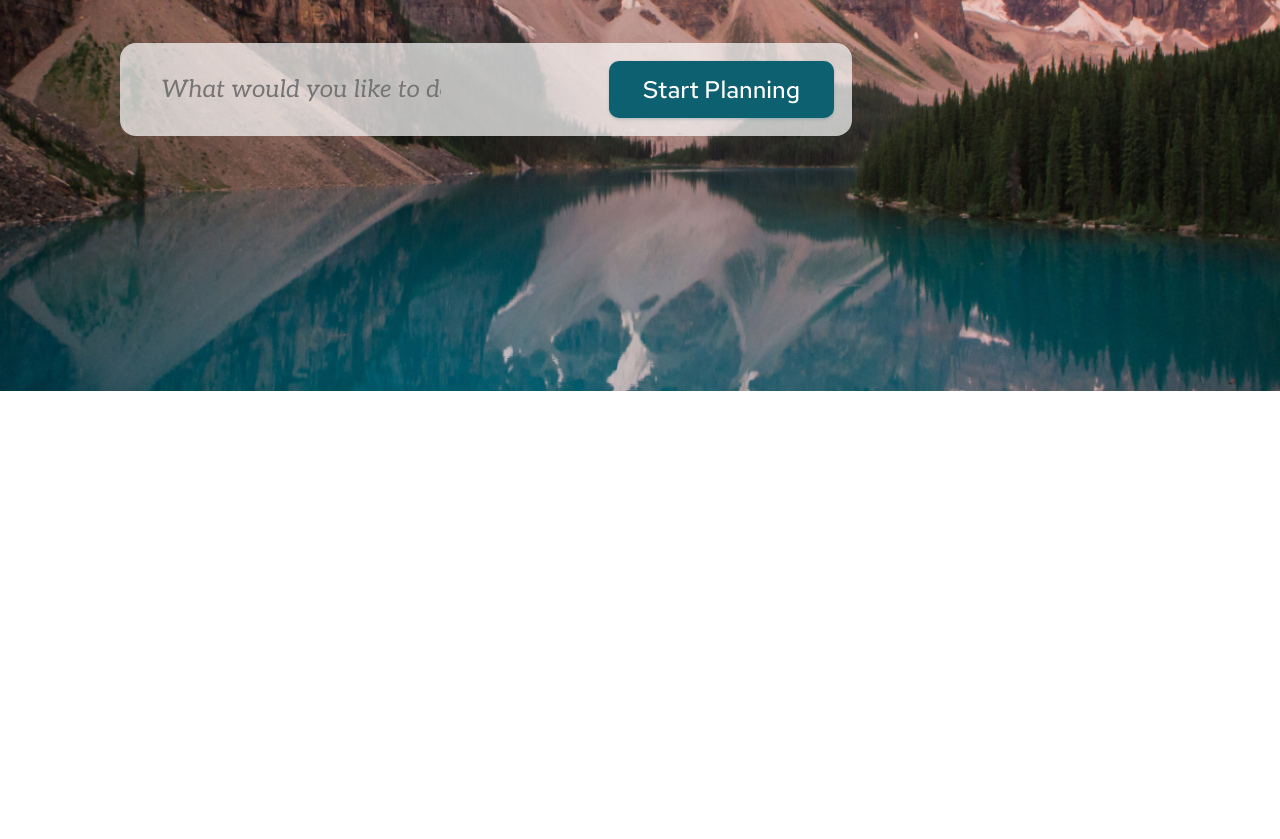
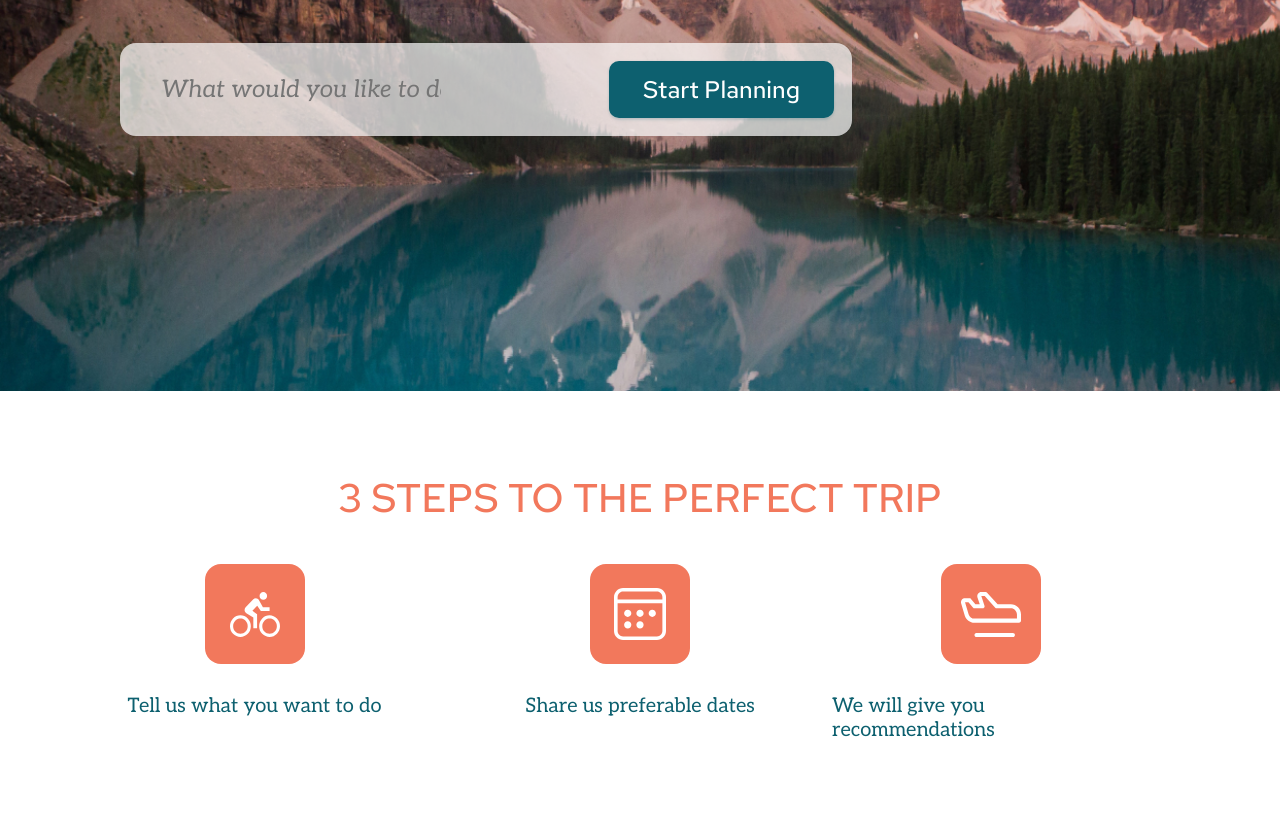
Before and after one commit to Yuliya-Karuk/rsschool-travel, a plain HTML site: page index.html in a window 1280 px wide. Shown: the part 398-1237 px from the top of the page. Before the commit the page ends 800 px from the top, so only its background shows below. Drawn offline with Linux system fonts and the light colour scheme; a web font is replaced by a local one.

Commit message:
feat: add "Steps" section

```diff
--- a/css/style.css
+++ b/css/style.css
@@ -51,9 +51,12 @@ button {
     font-weight: 500;
     font-size: 40px;
     line-height: 53px;
-    margin-bottom: 40px;
     text-align: center;
     text-transform: uppercase;
+    color: var(--basic-red);
+
+    margin: 0;
+    margin-bottom: 40px;
 }
 
 /* HEADER */
@@ -184,3 +187,54 @@ button {
 .preview-button {
     box-shadow: 0px 0px 3px rgba(13, 96, 111, 0.08), 0px 2px 3px rgba(13, 96, 111, 0.16);
 }
+
+/* STEPS */
+
+.steps {
+    padding: 80px 131px;
+}
+
+.steps-wrapper {
+    display: flex;
+    justify-content: space-between;
+    flex-wrap: wrap;
+
+    margin-bottom: 17px;
+}
+
+.step-item {
+    width: 317px;
+
+    display: flex;
+    flex-direction: column;
+            /* justify-content: center; */
+    align-items: center;
+}
+
+.step-item:first-of-type {
+    margin-left: -35px;
+    margin-right: 35px;
+}
+
+.step-link {
+    width: 100px;
+    height: 100px;
+    margin-bottom: 30px;
+
+    display: flex;
+    justify-content: center;
+    align-items: center;
+
+    background-color: var(--basic-red);
+    border-radius: 16px;
+}
+
+.step-text {
+    font-family: 'Aleo';
+    font-weight: 400;
+    font-size: 20px;
+    line-height: 24px;
+    color: var(--basic-green);
+
+    margin: 0;
+}
--- a/index.html
+++ b/index.html
@@ -46,6 +46,31 @@
                 </div>
             </section>
 
+            <section class="steps">
+                <h2 class="section-title">3 Steps to the perfect trip</h2>
+                <div class="steps-wrapper">
+                    <div class="step-item">
+                        <a class="step-link" href="#">
+                            <img class="step-img" src="images/step_1.svg" width="50" height="45">
+                        </a>
+                        <p class="step-text">Tell us what you want to do</p>
+                    </div>
+                    <div class="step-item">
+                        <a class="step-link" href="#">
+                            <img class="step-img" src="images/step_2.svg" width="52" height="52">
+                        </a>
+                        <p class="step-text">Share us preferable dates</p>
+                    </div>
+                    <div class="step-item">
+                        <a class="step-link" href="#">
+                            <img class="step-img" src="images/step_3.svg" width="60" height="45">
+                        </a>
+                        <p class="step-text">We will give you recommendations</p>
+                    </div>
+                </div>
+            </section>
+
+
         </main>
 
     </div>
```
